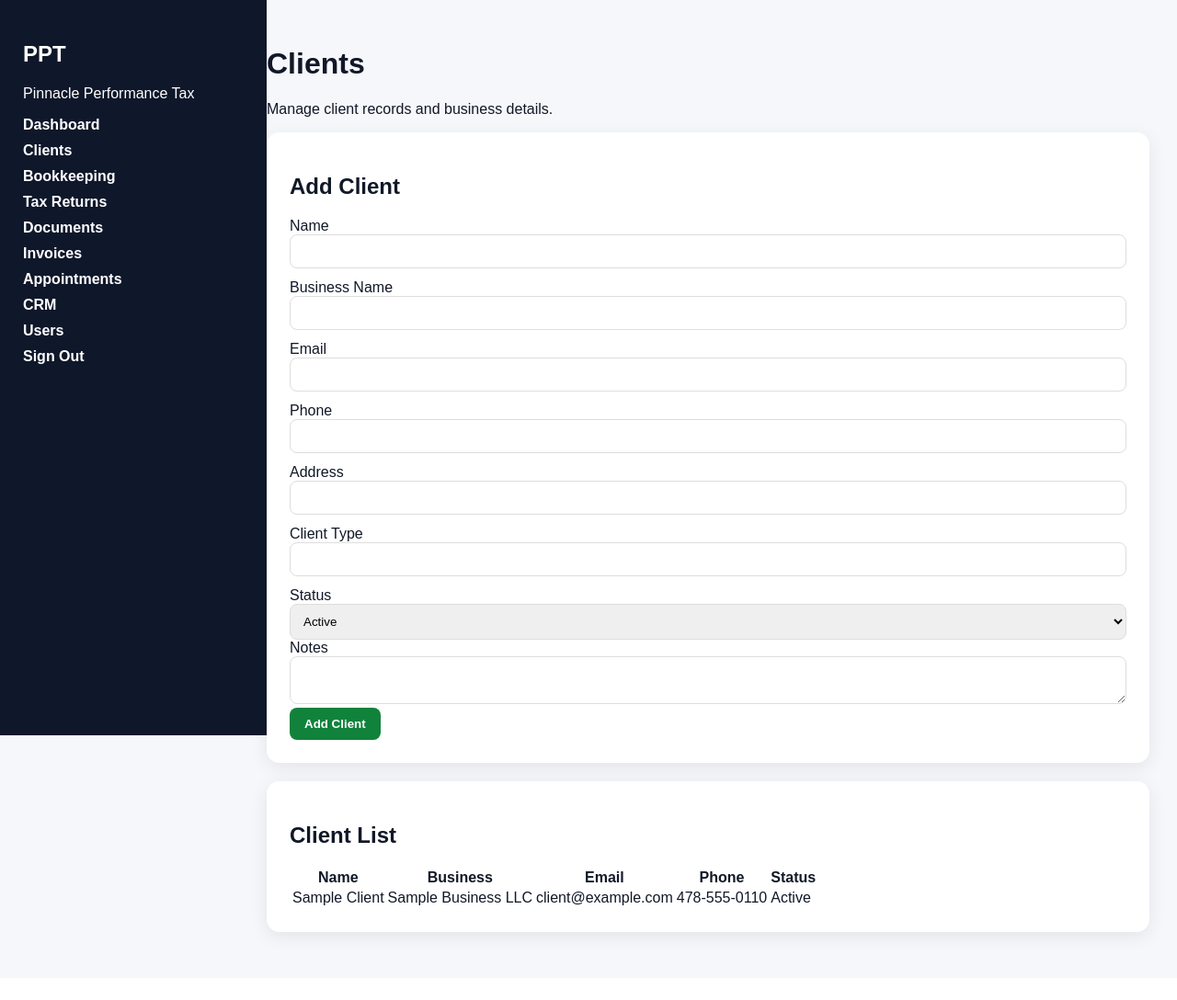
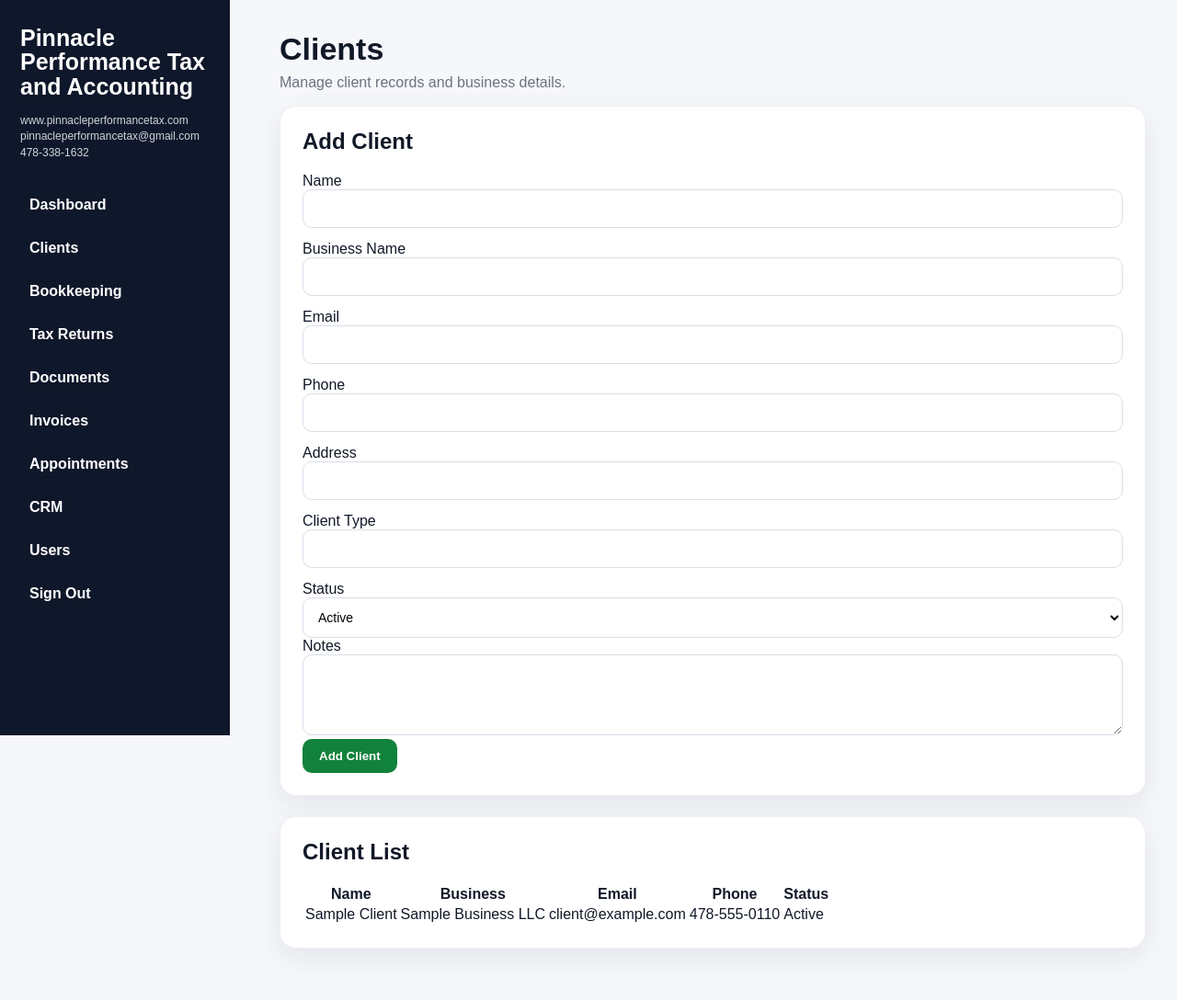
Before and after one commit to pinnacleperformancetax-hash/ppt-tax-portal, a Flask app: page /clients in a window 1280 px wide. Shown: the whole page at 92% size. Before the commit the page ends 1027 px from the top, so only its background shows below. Run offline with Flask 3, Linux system fonts and the light colour scheme; a user stored in the database is signed in; data comes from the database, SQL or seed files in the repository.

Commit message:
Refactor base.html with CSS variables and structure

```diff
--- a/templates/base.html
+++ b/templates/base.html
@@ -2,36 +2,290 @@
 <html lang="en">
 <head>
 <meta charset="UTF-8">
+<meta name="viewport" content="width=device-width, initial-scale=1.0">
 <title>PPT Portal</title>
+
 <style>
-body { margin:0; font-family:Arial,sans-serif; background:#f6f7fb; color:#111827; }
-.sidebar { width:240px; background:#0f172a; color:white; position:fixed; top:0; bottom:0; left:0; padding:25px; }
-.sidebar a { display:block; color:white; text-decoration:none; margin:10px 0; font-weight:bold; }
-.main { margin-left:260px; padding:30px; }
-.auth { min-height:100vh; display:flex; justify-content:center; align-items:center; padding:30px; }
-.card { background:white; padding:25px; border-radius:14px; box-shadow:0 5px 20px rgba(0,0,0,.08); margin-bottom:20px; }
-button { background:#11823b; color:white; border:none; padding:10px 16px; border-radius:8px; font-weight:bold; }
-input, textarea, select { width:100%; padding:10px; border-radius:8px; border:1px solid #ddd; box-sizing:border-box; }
-.grid { display:grid; gap:12px; }
-.grid-2 { grid-template-columns:1fr 1fr; }
-.crm-overview { display:grid; grid-template-columns:repeat(4,1fr); gap:15px; margin:20px 0; }
-.metric { background:white; padding:18px; border-radius:14px; box-shadow:0 4px 14px rgba(0,0,0,.05); }
-.metric strong { display:block; font-size:28px; color:#11823b; }
-.lead-card { background:white; padding:18px; border-radius:14px; margin-top:15px; box-shadow:0 4px 14px rgba(0,0,0,.05); }
-.status-pill { padding:6px 12px; border-radius:999px; font-size:12px; font-weight:bold; }
-.status-new { background:#e5e7eb; }
-.status-contacted { background:#bfdbfe; }
-.status-converted { background:#bbf7d0; }
-.status-lost { background:#fecaca; }
+:root {
+  --ppt-green: #11823b;
+  --dark: #0f172a;
+  --bg: #f6f7fb;
+  --card: #ffffff;
+  --text: #111827;
+  --muted: #6b7280;
+  --border: #e5e7eb;
+}
+
+* { box-sizing: border-box; }
+
+body {
+  margin: 0;
+  font-family: Arial, sans-serif;
+  background: var(--bg);
+  color: var(--text);
+}
+
+.auth {
+  min-height: 100vh;
+  display: flex;
+  justify-content: center;
+  align-items: center;
+  padding: 30px;
+}
+
+.sidebar {
+  width: 250px;
+  background: var(--dark);
+  color: white;
+  position: fixed;
+  top: 0;
+  bottom: 0;
+  left: 0;
+  padding: 28px 22px;
+}
+
+.sidebar h2 {
+  margin: 0 0 16px;
+  font-size: 25px;
+  line-height: 1.05;
+}
+
+.sidebar .contact {
+  color: #d1d5db;
+  font-size: 12px;
+  line-height: 1.45;
+  margin-bottom: 28px;
+}
+
+.sidebar a {
+  display: block;
+  color: white;
+  text-decoration: none;
+  margin: 7px 0;
+  font-weight: 700;
+  padding: 11px 10px;
+  border-radius: 10px;
+}
+
+.sidebar a:hover {
+  background: rgba(255,255,255,.09);
+}
+
+.main {
+  margin-left: 270px;
+  padding: 34px;
+  max-width: 1250px;
+}
+
+h1 {
+  font-size: 34px;
+  margin: 0 0 8px;
+}
+
+h2, h3 { margin-top: 0; }
+
+.sub {
+  color: var(--muted);
+  margin-top: 0;
+}
+
+.card {
+  background: var(--card);
+  padding: 24px;
+  border-radius: 18px;
+  border: 1px solid #eef0f4;
+  box-shadow: 0 10px 30px rgba(15, 23, 42, 0.08);
+  margin-bottom: 22px;
+}
+
+button,
+.btn {
+  background: var(--ppt-green);
+  color: white;
+  border: none;
+  padding: 11px 18px;
+  border-radius: 10px;
+  font-weight: 800;
+  cursor: pointer;
+  text-decoration: none;
+  display: inline-block;
+}
+
+button:hover,
+.btn:hover { opacity: .92; }
+
+input,
+textarea,
+select {
+  width: 100%;
+  padding: 12px;
+  border-radius: 10px;
+  border: 1px solid #d9dee8;
+  background: white;
+  font-size: 14px;
+}
+
+textarea {
+  min-height: 88px;
+  resize: vertical;
+}
+
+.grid {
+  display: grid;
+  gap: 14px;
+}
+
+.grid-2 {
+  grid-template-columns: repeat(2, minmax(0, 1fr));
+}
+
+.crm-overview {
+  display: grid;
+  grid-template-columns: repeat(4, minmax(0, 1fr));
+  gap: 16px;
+  margin: 22px 0;
+}
+
+.metric {
+  background: white;
+  padding: 18px;
+  border-radius: 16px;
+  border: 1px solid #eef0f4;
+  box-shadow: 0 8px 24px rgba(15, 23, 42, 0.06);
+}
+
+.metric span {
+  display: block;
+  text-transform: uppercase;
+  font-size: 11px;
+  letter-spacing: .08em;
+  color: var(--muted);
+  font-weight: 800;
+  margin-bottom: 8px;
+}
+
+.metric strong {
+  display: block;
+  font-size: 30px;
+  color: var(--ppt-green);
+}
+
+.lead-card {
+  background: white;
+  padding: 20px;
+  border-radius: 16px;
+  margin-top: 16px;
+  border: 1px solid #eef0f4;
+  box-shadow: 0 8px 24px rgba(15, 23, 42, 0.06);
+}
+
+.lead-top {
+  display: flex;
+  justify-content: space-between;
+  gap: 12px;
+  margin-bottom: 14px;
+}
+
+.lead-name {
+  font-size: 18px;
+  font-weight: 800;
+}
+
+.lead-source {
+  color: var(--muted);
+  font-size: 13px;
+  margin-top: 4px;
+}
+
+.lead-details {
+  display: grid;
+  grid-template-columns: repeat(4, minmax(0, 1fr));
+  gap: 12px;
+  margin: 14px 0;
+}
+
+.lead-details small {
+  display: block;
+  color: var(--muted);
+  text-transform: uppercase;
+  font-size: 11px;
+  letter-spacing: .05em;
+  font-weight: 800;
+  margin-bottom: 4px;
+}
+
+.lead-actions form {
+  display: grid;
+  grid-template-columns: 1fr 1fr 2fr auto;
+  gap: 10px;
+  align-items: center;
+}
+
+.status-pill {
+  display: inline-flex;
+  align-items: center;
+  padding: 7px 12px;
+  border-radius: 999px;
+  font-size: 12px;
+  font-weight: 800;
+}
+
+.status-new { background: #e5e7eb; color: #374151; }
+.status-contacted { background: #dbeafe; color: #1d4ed8; }
+.status-consultation-booked { background: #ede9fe; color: #6d28d9; }
+.status-filed { background: #fef3c7; color: #92400e; }
+.status-converted { background: #dcfce7; color: #166534; }
+.status-lost { background: #fee2e2; color: #991b1b; }
+
+.client-badge {
+  display: inline-block;
+  margin-top: 12px;
+  color: #166534;
+  font-weight: 800;
+}
+
+.flash {
+  background: white;
+  border-left: 5px solid var(--ppt-green);
+  padding: 14px 16px;
+  border-radius: 12px;
+  margin-bottom: 18px;
+  box-shadow: 0 6px 20px rgba(15, 23, 42, 0.06);
+}
+
+@media (max-width: 900px) {
+  .sidebar {
+    position: relative;
+    width: 100%;
+    bottom: auto;
+  }
+
+  .main {
+    margin-left: 0;
+    padding: 20px;
+  }
+
+  .crm-overview,
+  .grid-2,
+  .lead-details,
+  .lead-actions form {
+    grid-template-columns: 1fr;
+  }
+}
 </style>
 </head>
 
 <body>
 
 {% if request.path != '/login' %}
-<div class="sidebar">
-  <h2>PPT</h2>
-  <p>Pinnacle Performance Tax</p>
+  <aside class="sidebar">
+    <h2>Pinnacle<br>Performance Tax<br>and Accounting</h2>
+
+    <div class="contact">
+      www.pinnacleperformancetax.com<br>
+      pinnacleperformancetax@gmail.com<br>
+      478-338-1632
+    </div>
 
     <a href="/dashboard">Dashboard</a>
     <a href="/clients">Clients</a>
@@ -43,12 +297,23 @@ input, textarea, select { width:100%; padding:10px; border-radius:8px; border:1p
     <a href="/crm">CRM</a>
     <a href="/settings">Users</a>
     <a href="/logout">Sign Out</a>
-</div>
+  </aside>
 {% endif %}
 
-<div class="{% if request.path == '/login' %}auth{% else %}main{% endif %}">
+<main class="{% if request.path == '/login' %}auth{% else %}main{% endif %}">
+  {% if request.path != '/login' %}
+    {% with messages = get_flashed_messages(with_categories=true) %}
+      {% if messages %}
+        {% for category, message in messages %}
+          <div class="flash">{{ message }}</div>
+        {% endfor %}
+      {% endif %}
+    {% endwith %}
+  {% endif %}
+
+  {% block auth_content %}{% endblock %}
   {% block content %}{% endblock %}
-</div>
+</main>
 
 </body>
 </html>
```
Lines whose indentation alone changed are shown as unchanged.
